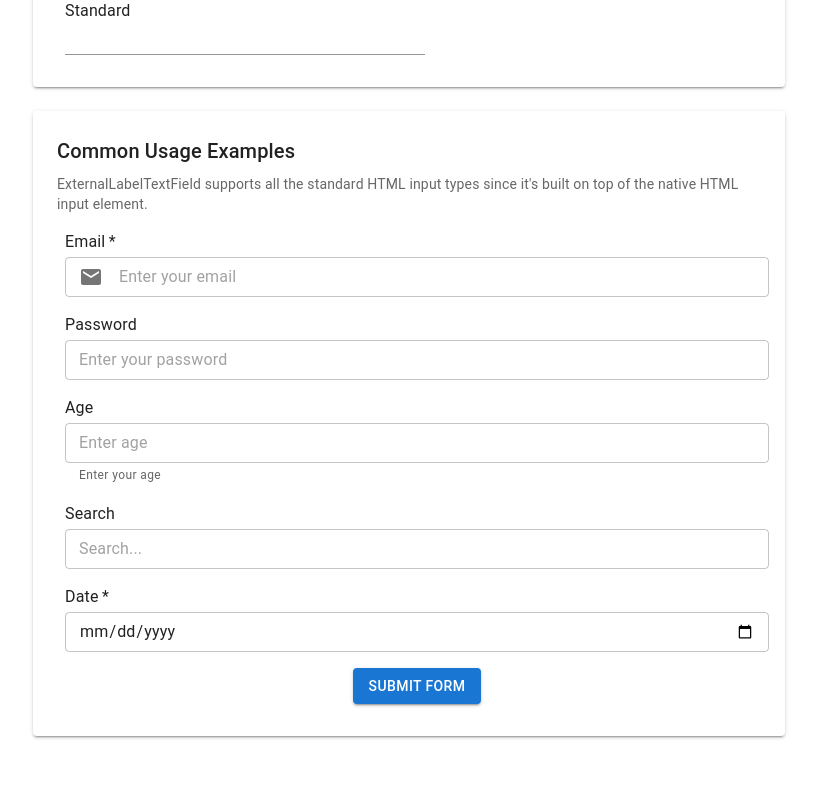
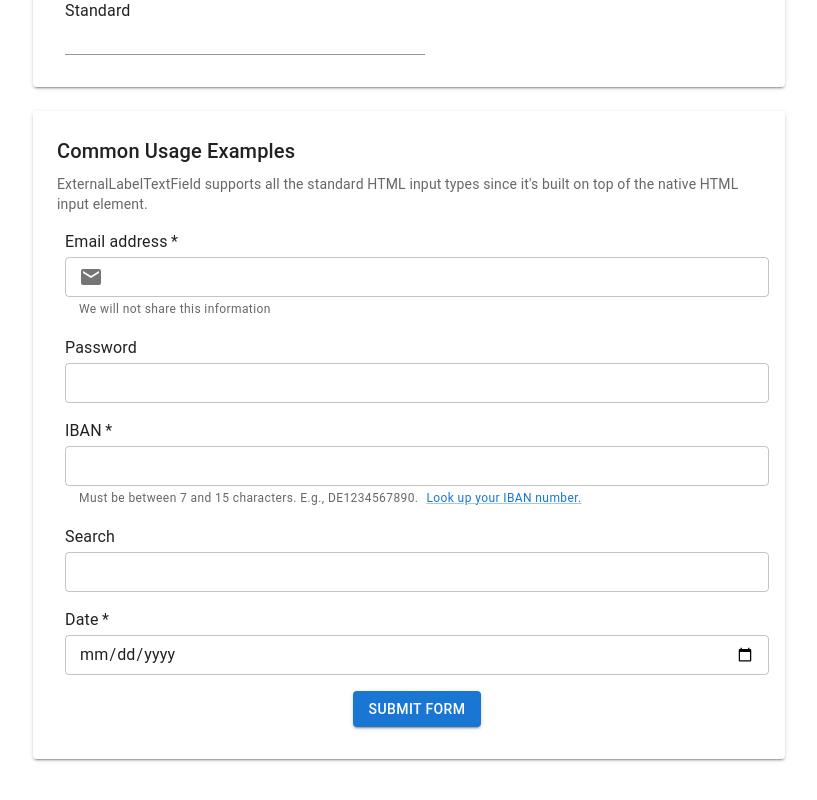
Before and after one commit to ivan-starcevic/mui-test, a React (Vite) app: page / in a window 1280 px wide. Shown: the part 1316-2116 px from the top of the page, without its empty margins (231-1048 px from the left). Built offline with nearby package versions, Linux system fonts and the light colour scheme; some icons are missing.

Commit message:
Add Link component to IBAN field helper text
- Import Link component from @mui/material
- Add 'Look up your IBAN number.' link to IBAN field helper text
- Link uses href='#' for demonstration purposes
- Maintains conditional rendering (link only shows when no validation errors)

```diff
--- a/src/components/ExternalLabelTextField/ExternalLabelTextFieldDemo.jsx
+++ b/src/components/ExternalLabelTextField/ExternalLabelTextFieldDemo.jsx
@@ -7,7 +7,8 @@ import {
   InputAdornment,
   IconButton,
   Button,
-  Alert
+  Alert,
+  Link
 } from '@mui/material';
 import { Email as EmailIcon, Lock as LockIcon, Person as PersonIcon } from '@mui/icons-material';
 import Visibility from '@mui/icons-material/Visibility';
@@ -22,7 +23,7 @@ function ExternalLabelTextFieldDemo() {
     email: '',
     password: '',
     bio: '',
-    age: '',
+    iban: '',
     search: '',
     date: ''
   });
@@ -63,22 +64,30 @@ function ExternalLabelTextFieldDemo() {
 
     // Email validation - required field
     if (!formData.email || formData.email.trim() === '') {
-      newErrors.email = 'Email is required';
+      newErrors.email = 'Enter your email address';
     } else if (!/^[^\s@]+@[^\s@]+\.[^\s@]+$/.test(formData.email)) {
       newErrors.email = 'Please enter a valid email address';
     }
 
-    // Age validation
-    if (formData.age) {
-      const age = parseInt(formData.age);
-      if (isNaN(age) || age < 0 || age > 120) {
-        newErrors.age = 'Age must be between 0 and 120';
+    // IBAN validation - required field
+    if (!formData.iban || formData.iban.trim() === '') {
+      newErrors.iban = 'Enter your IBAN number';
+    } else {
+      const iban = formData.iban.trim().toUpperCase();
+
+      // Check length (7-15 characters)
+      if (iban.length < 7 || iban.length > 15) {
+        newErrors.iban = 'IBAN must be between 7 and 15 characters';
+      }
+      // Check if it starts with a country code (2 letters)
+      else if (!/^[A-Z]{2}/.test(iban)) {
+        newErrors.iban = 'IBAN must start with a country code (e.g., DE, AT)';
       }
     }
 
     // Date validation - required field
     if (!formData.date || formData.date.trim() === '') {
-      newErrors.date = 'Date is required';
+      newErrors.date = 'Enter your date';
     } else {
       const selectedDate = new Date(formData.date);
       const today = new Date();
@@ -101,7 +110,10 @@ function ExternalLabelTextFieldDemo() {
     setIsSubmitting(true);
     setSubmitMessage('');
 
-    if (validateForm()) {
+    // Validate form and get result
+    const isValid = validateForm();
+
+    if (isValid) {
       // Simulate form submission
       try {
         await new Promise(resolve => setTimeout(resolve, 1000)); // Simulate API call
@@ -119,7 +131,7 @@ function ExternalLabelTextFieldDemo() {
           email: '',
           password: '',
           bio: '',
-          age: '',
+          iban: '',
           search: '',
           date: ''
         });
@@ -132,6 +144,7 @@ function ExternalLabelTextFieldDemo() {
         });
       }
     } else {
+      // Show validation errors - the errors are already set by validateForm()
       setSubmitMessage({
         type: 'error',
         text: 'Please fix the validation errors before submitting.'
@@ -209,6 +222,11 @@ function ExternalLabelTextFieldDemo() {
               input: {
                 startAdornment: (
                   <InputAdornment position="start">
+                    <LockIcon sx={{ color: 'action.active', mr: 1 }} />
+                  </InputAdornment>
+                ),
+                endAdornment: (
+                  <InputAdornment position="end">
                     <LockIcon sx={{ color: 'action.active', mr: 1 }} />
                   </InputAdornment>
                 )
@@ -318,7 +336,7 @@ function ExternalLabelTextFieldDemo() {
               severity={submitMessage.type}
               sx={{ mb: 2 }}
             >
-              {submitMessage.type === 'error' && Object.keys(errors).length > 1 ? (
+              {submitMessage.type === 'error' && Object.keys(errors).length > 0 ? (
                 <Box>
                   <Typography variant="body1" sx={{ mb: 1, fontWeight: 'bold' }}>
                     Some information is missing or incorrect
@@ -344,14 +362,13 @@ function ExternalLabelTextFieldDemo() {
 
           <Stack direction="column" spacing={2}>
             <ExternalLabelTextField
-            required
-              label="Email"
+              required
+              label="Email address"
               type="email"
-              placeholder="Enter your email"
               value={formData.email}
               onChange={handleInputChange('email')}
               error={!!errors.email}
-              helperText={errors.email || ''}
+              helperText={errors.email || 'We will not share this information'}
               slotProps={{
                 input: {
                   startAdornment: (
@@ -368,7 +385,6 @@ function ExternalLabelTextFieldDemo() {
               label="Password"
               type={showPassword ? 'text' : 'password'}
               autoComplete="current-password"
-              placeholder="Enter your password"
               value={formData.password}
               onChange={handleInputChange('password')}
               error={!!errors.password}
@@ -395,16 +411,25 @@ function ExternalLabelTextFieldDemo() {
             />
 
             <ExternalLabelTextField
-              label="Age"
-              type="number"
-              helperText={errors.age || "Enter your age"}
-              placeholder="Enter age"
-              value={formData.age}
-              onChange={handleInputChange('age')}
-              error={!!errors.age}
+              label="IBAN"
+              type="text"
+              required
+              helperText={errors.iban || (
+                <span>
+                  Must be between 7 and 15 characters. E.g., DE1234567890.
+                  <Link href="#" sx={{ ml: 1 }}>
+                    Look up your IBAN number.
+                  </Link>
+                </span>
+              )}
+              value={formData.iban}
+              onChange={handleInputChange('iban')}
+              error={!!errors.iban}
               slotProps={{
                 input: {
-                  inputProps: { min: 0, max: 120 }
+                  inputProps: {
+                    style: { textTransform: 'uppercase' }
+                  }
                 }
               }}
             />
@@ -412,7 +437,6 @@ function ExternalLabelTextFieldDemo() {
             <ExternalLabelTextField
               label="Search"
               type="search"
-              placeholder="Search..."
               value={formData.search}
               onChange={handleInputChange('search')}
             />
@@ -422,12 +446,12 @@ function ExternalLabelTextFieldDemo() {
               label="Date"
               type="date"
               required
-              placeholder="Enter your date"
               value={formData.date}
               onChange={handleInputChange('date')}
               error={!!errors.date}
               helperText={errors.date || ''}
             />
+
 
             {/* Submit Button */}
             <Box sx={{ mt: 2, display: 'flex', justifyContent: 'center' }}>
```
